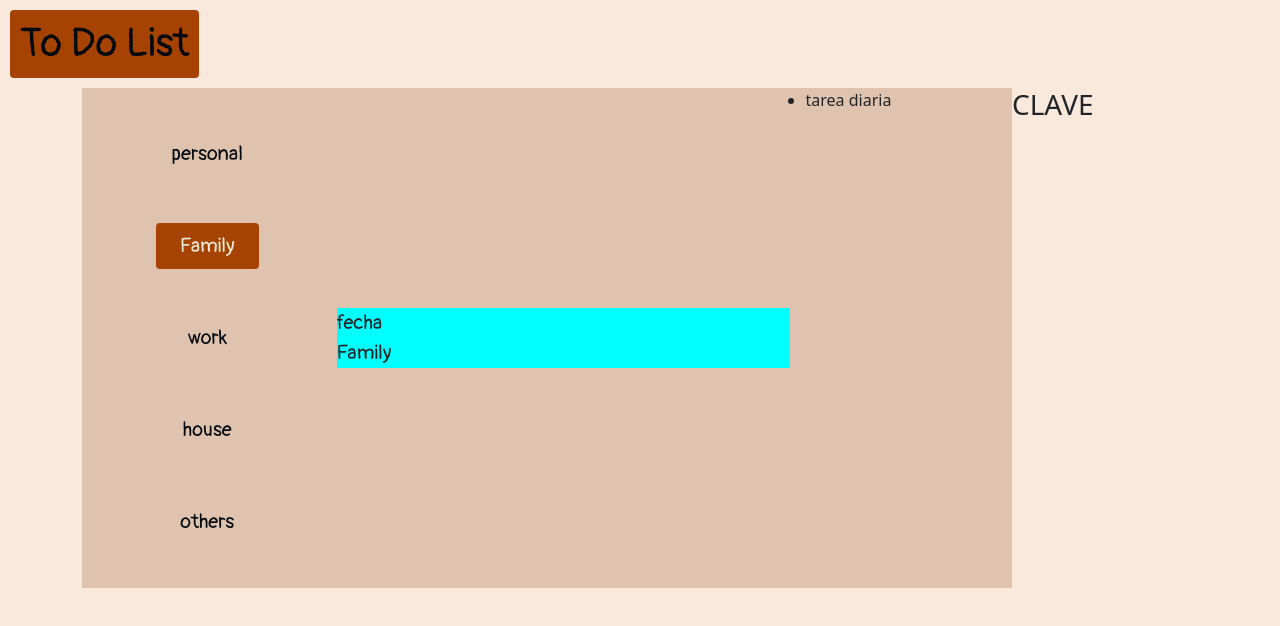
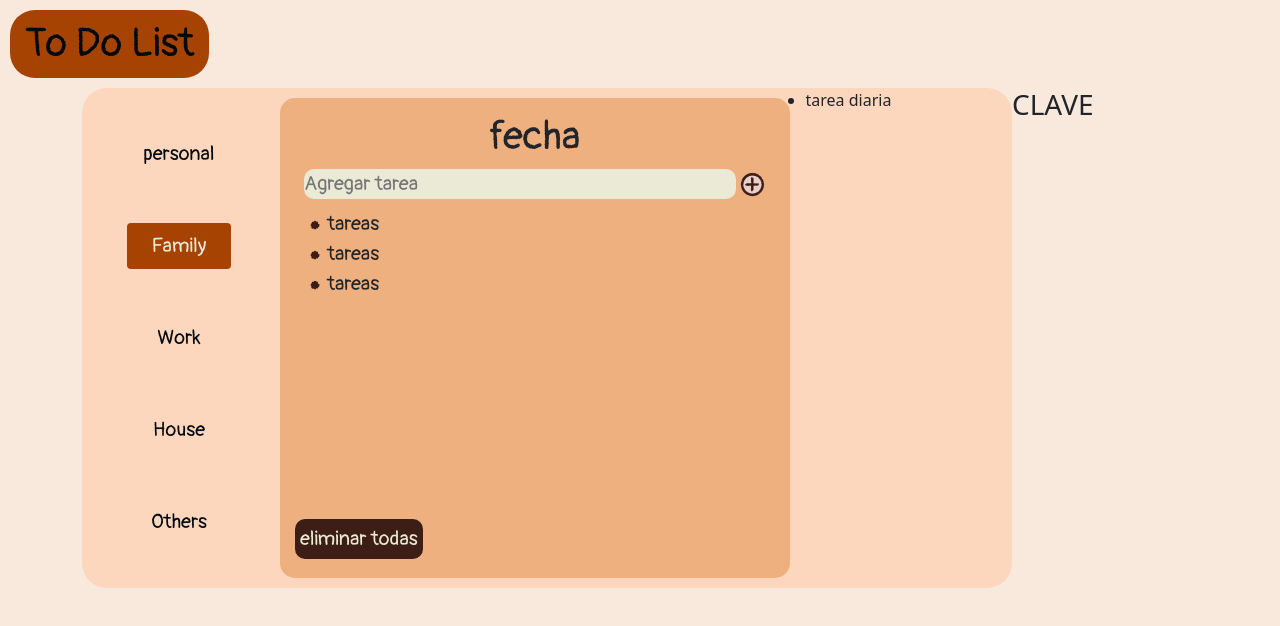
Before and after one commit to WaffleWithoutSyrup/To_Do_List, a website: page to_do_list.html in a window 1280 px wide. Both pictures are taken after a click on the tab "Family". Drawn offline with nearby package versions, Linux system fonts and the light colour scheme; a web font is replaced by a local one.

Commit message:
cambios en estilo

```diff
--- a/JS/fecha.js
+++ b/JS/fecha.js
@@ -7,3 +7,5 @@ console.log(`${dia[fecha.getDay()]}, ${fecha.getDate()}, ${mes[fecha.getMonth()]
 
 const fechaHtml= document.getElementById('#dateInList')
 console.log(fechaHtml);
+
+const dateForList= document.getElementById('dateInList')
--- a/JS/to_do_list.js
+++ b/JS/to_do_list.js
@@ -49,7 +49,8 @@ function createHTML() {
     if (tasks.length > 0) {
         tasks.forEach(task => {
             const li = document.createElement('li');
-            li.innerHTML = `${task.task} <span task-id="${task.id}" >X</span>`;
+            //puse un class acá, y puede que m esté dañando todo :'c
+            li.innerHTML = `${task.task} <span task-id="${task.id}" class="borrar-btn">X</span>`;
 
             listTasks.appendChild(li);
         });
--- a/css/estilos_todo_list.css
+++ b/css/estilos_todo_list.css
@@ -5,7 +5,7 @@
 }
 
 body{
-    background-color: #F9E8DC;
+    background-color: #f9e8dc;
     display: flex;
     flex-direction: column;
     line-height: 1.5;
@@ -15,23 +15,20 @@ h1{
     font-family: 'Pangolin', cursive;
     color: #020910;
     padding: 10px;
+    padding-left: 15px;
+    padding-right: 15px;
     margin: 10px;
     text-align: left;
     background: #a64302;
     height: fit-content;
     width: fit-content;
-    border-radius: 0.25rem;
+    border-radius: 25px;
 }
 main{
     display: flex;
     flex-direction: row;
 }
-.contenidoListas{
-    background: #e0c3af;
-    height: fit-content;
-    display: flex;
-    flex-direction: row;
-}
+
 .nav {
     display: flex;
     padding-left: 0;
@@ -70,6 +67,67 @@ main{
 }
 
 .tab-content{
-    background-color: aqua;
+    background-color: #efb080;
+    height: 480px;
+    border-radius: 15px;
+    padding: 15px;
+}
+/*fecha*/
+.dateInList{
+    text-align: center;
+    font-size: 40px;
+}
+
+
+/*listas*/
+.contenidoListas{
+    background: #ffd2b4c5;
+    height: fit-content;
+    display: flex;
+    flex-direction: row;
+    border-radius: 25px;
 
 }
+
+.list-tasks{
+    margin-top: 10px;
+    margin-bottom: 10px;
+    height: 300px;
+    overflow-y: scroll;
+    list-style: url(./media2/puntito.png);
+}
+
+input{
+    border: none;
+    border-radius: 10px;
+    background-color: #eaead7;
+    width: 90%;
+}
+.input-btn{
+    text-align: center;
+}
+.agregar-btn{
+    border: none;
+    background: none;
+    text-align: center;
+}
+.plus-btn{
+    color: #3c1e16;
+}
+
+
+/*esto causa problemas*/
+.borrar-btn{
+    color: aqua;
+}
+
+
+
+
+.remove-all{
+    border: none;
+    border-radius: 10px;
+    background-color: #3c1e16;
+    color: #eaead7;
+    padding: 5px;
+}
--- /dev/null
+++ b/package.json
@@ -0,0 +1,5 @@
+{
+  "dependencies": {
+    "toastify-js": "^1.12.0"
+  }
+}
--- a/to_do_list.html
+++ b/to_do_list.html
@@ -9,6 +9,7 @@
     <link rel="preconnect" href="https://fonts.gstatic.com" crossorigin>
     <link href="https://fonts.googleapis.com/css2?family=Klee+One:wght@600&family=Pangolin&display=swap" rel="stylesheet">
     <link href="https://cdn.jsdelivr.net/npm/bootstrap@5.0.2/dist/css/bootstrap.min.css" rel="stylesheet" integrity="sha384-EVSTQN3/azprG1Anm3QDgpJLIm9Nao0Yz1ztcQTwFspd3yD65VohhpuuCOmLASjC" crossorigin="anonymous">
+    <link rel="stylesheet" href="https://fonts.googleapis.com/css2?family=Material+Symbols+Outlined:opsz,wght,FILL,GRAD@20..48,100..700,0..1,-50..200" />
     <link rel="stylesheet" href="./css/estilos_todo_list.css">
 </head>
 <body>
@@ -19,27 +20,46 @@
     </header>
     <main class="container">
         <section class="contenidoListas container col-10">
-                <div class="d-flex col-9">
-                    <div class="nav flex-column nav-pills me-3 col-4" id="v-pills-tab" role="tablist" aria-orientation="vertical" style="padding: 20px;">
-                        <button class="nav-link active personal-tab" id="v-pills-personal-tab" data-bs-toggle="pill" data-bs-target="#v-pills-personal" type="button" role="tab" aria-controls="v-pills-personal" aria-selected="true">personal</button>
+    <div class="d-flex col-9">
+        <div class="nav flex-column nav-pills me-3 col-3" id="v-pills-tab" role="tablist" aria-orientation="vertical" style="padding: 20px;">
+            <button class="nav-link active personal-tab" id="v-pills-personal-tab" data-bs-toggle="pill" data-bs-target="#v-pills-personal" type="button" role="tab" aria-controls="v-pills-personal" aria-selected="true">personal</button>
 
-                        <button class="nav-link family-tab" id="v-pills-family-tab" data-bs-toggle="pill" data-bs-target="#v-pills-family" type="button" role="tab" aria-controls="v-pills-family" aria-selected="false">Family</button>
+            <button class="nav-link family-tab" id="v-pills-family-tab" data-bs-toggle="pill" data-bs-target="#v-pills-family" type="button" role="tab" aria-controls="v-pills-family" aria-selected="false">Family</button>
 
-                        <button class="nav-link work-tab" id="v-pills-work-tab" data-bs-toggle="pill" data-bs-target="#v-pills-work" type="button" role="tab" aria-controls="v-pills-work" aria-selected="false">work</button>
+            <button class="nav-link work-tab" id="v-pills-work-tab" data-bs-toggle="pill" data-bs-target="#v-pills-work" type="button" role="tab" aria-controls="v-pills-work" aria-selected="false">Work</button>
 
-                        <button class="nav-link house-tab" id="v-pills-house-tab" data-bs-toggle="pill" data-bs-target="#v-pills-house" type="button" role="tab" aria-controls="v-pills-house" aria-selected="false">house</button>
+            <button class="nav-link house-tab" id="v-pills-house-tab" data-bs-toggle="pill" data-bs-target="#v-pills-house" type="button" role="tab" aria-controls="v-pills-house" aria-selected="false">House</button>
 
-                        <button class="nav-link others-tab" id="v-pills-others-tab" data-bs-toggle="pill" data-bs-target="#v-pills-others" type="button" role="tab" aria-controls="v-pills-others" aria-selected="false">others</button>
+            <button class="nav-link others-tab" id="v-pills-others-tab" data-bs-toggle="pill" data-bs-target="#v-pills-others" type="button" role="tab" aria-controls="v-pills-others" aria-selected="false">Others</button>
                     </div>
 
-                    <div class="tab-content col-8" id="v-pills-tabContent">
-                        <div class="dateInList" id="dateInList">fecha</div>
+        <!-- comienzo de las pestañas -->
 
-                        <div class="tab-pane fade show active" id="v-pills-personal" role="tabpanel" aria-labelledby="v-pills-personal-tab">
+<div class="tab-content col-9" id="v-pills-tabContent">
 
 
+    <h3 class="dateInList" id="dateInList">fecha</h3>
 
-gfg
+        <!-- pestaña personal-->
+    <div class="tab-pane fade show active" id="v-pills-personal" role="tabpanel" aria-labelledby="v-pills-personal-tab">
+
+<div class="to-do-list">
+    <div class="input-btn">
+        <input type="text" placeholder="Agregar tarea">
+        <button onclick="addTask()" class="agregar-btn"><span class="plus-btn">
+            <img src="./css/media2/agregar.png" alt="boton de agregado">
+            </span></button>
+    </div>
+    <div class="list-tasks">
+        <ul>
+            <li>tareas</li>
+            <li>tareas</li>
+            <li>tareas</li>
+        </ul>
+    </div>
+    <button class="remove-all" onclick="deleteAll()">eliminar todas</button>
+
+</div>
 
 
 
@@ -47,13 +67,98 @@ gfg
 
                         </div>
 
-                        <div class="tab-pane fade" id="v-pills-family" role="tabpanel" aria-labelledby="v-pills-family-tab">Family</div>
 
-                        <div class="tab-pane fade" id="v-pills-work" role="tabpanel" aria-labelledby="v-pills-work-tab">...</div>
+        <!-- tab familia -->
+                        <div class="tab-pane fade" id="v-pills-family" role="tabpanel" aria-labelledby="v-pills-family-tab">
 
-                        <div class="tab-pane fade" id="v-pills-house" role="tabpanel" aria-labelledby="v-pills-house-tab">...</div>
 
-                        <div class="tab-pane fade" id="v-pills-others" role="tabpanel" aria-labelledby="v-pills-others-tab">others</div>
+                            <div class="to-do-list">
+                                <div class="input-btn">
+                                    <input type="text" placeholder="Agregar tarea">
+                                    <button onclick="addTask()" class="agregar-btn"><span class="plus-btn">
+                                        <img src="./css/media2/agregar.png" alt="boton de agregado">
+                                        </span></button>
+                                </div>
+                                <div class="list-tasks">
+                                    <ul>
+                                        <li>tareas</li>
+                                        <li>tareas</li>
+                                        <li>tareas</li>
+                                    </ul>
+                                </div>
+                                <button class="remove-all" onclick="deleteAll()">eliminar todas</button>
+
+                            </div>
+
+
+                        </div>
+
+                        <div class="tab-pane fade" id="v-pills-work" role="tabpanel" aria-labelledby="v-pills-work-tab">
+
+                            <div class="to-do-list">
+                                <div class="input-btn">
+                                    <input type="text" placeholder="Agregar tarea">
+                                    <button onclick="addTask()" class="agregar-btn"><span class="plus-btn">
+                                        <img src="./css/media2/agregar.png" alt="boton de agregado">
+                                        </span></button>
+                                </div>
+                                <div class="list-tasks">
+                                    <ul>
+                                        <li>tareas</li>
+                                        <li>tareas</li>
+                                        <li>tareas</li>
+                                    </ul>
+                                </div>
+                                <button class="remove-all" onclick="deleteAll()">eliminar todas</button>
+
+                            </div>
+                        </div>
+
+<!-- tab hogar -->
+
+                        <div class="tab-pane fade" id="v-pills-house" role="tabpanel" aria-labelledby="v-pills-house-tab">
+
+                            <div class="to-do-list">
+                                <div class="input-btn">
+                                    <input type="text" placeholder="Agregar tarea">
+                                    <button onclick="addTask()" class="agregar-btn"><span class="plus-btn">
+                                        <img src="./css/media2/agregar.png" alt="boton de agregado">
+                                        </span></button>
+                                </div>
+                                <div class="list-tasks">
+                                    <ul>
+                                        <li>tareas</li>
+                                        <li>tareas</li>
+                                        <li>tareas</li>
+                                    </ul>
+                                </div>
+                                <button class="remove-all" onclick="deleteAll()">eliminar todas</button>
+
+                            </div>
+
+                        </div>
+
+                        <div class="tab-pane fade" id="v-pills-others" role="tabpanel" aria-labelledby="v-pills-others-tab">
+
+                            <div class="to-do-list">
+                                <div class="input-btn">
+                                    <input type="text" placeholder="Agregar tarea">
+                                    <button onclick="addTask()" class="agregar-btn"><span class="plus-btn">
+                                        <img src="./css/media2/agregar.png" alt="boton de agregado">
+                                        </span></button>
+                                </div>
+                                <div class="list-tasks">
+                                    <ul>
+                                        <li>tareas</li>
+                                        <li>tareas</li>
+                                        <li>tareas</li>
+                                    </ul>
+                                </div>
+                                <button class="remove-all" onclick="deleteAll()">eliminar todas</button>
+
+                            </div>
+
+                        </div>
                     </div>
                   </div>
 
@@ -76,7 +181,7 @@ gfg
 
     </main>
 </body>
-<!-- <script src="./JS/to_do_list.js"></script> -->
+<script src="./JS/to_do_list.js"></script>
 <script src="./JS/fecha.js"></script>
 <script src="https://cdn.jsdelivr.net/npm/bootstrap@5.0.2/dist/js/bootstrap.bundle.min.js" integrity="sha384-MrcW6ZMFYlzcLA8Nl+NtUVF0sA7MsXsP1UyJoMp4YLEuNSfAP+JcXn/tWtIaxVXM" crossorigin="anonymous"></script>
 </html>
```
Also changed, not shown: css/media2/agregar.png (added), css/media2/eliminar.png (added), css/media2/puntito.png (added), 2 other files.
